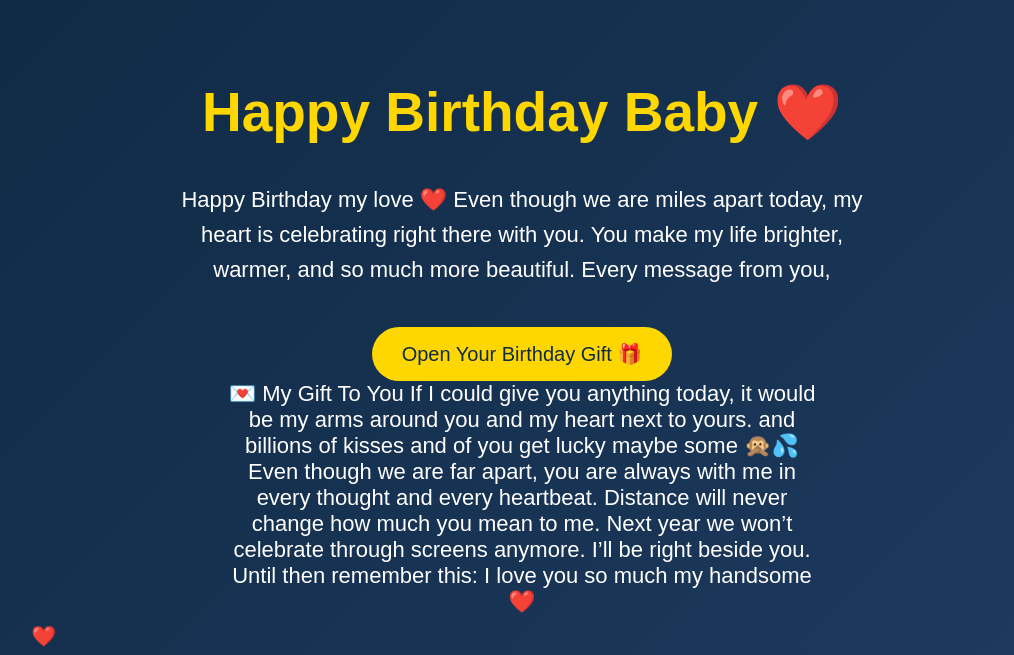
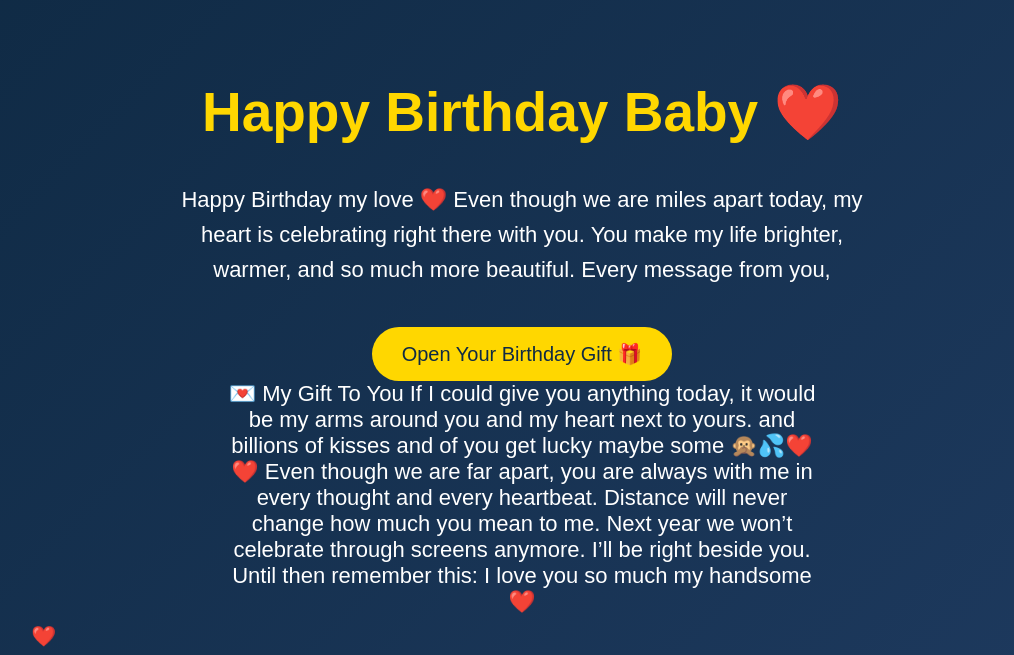
Before and after one commit to nishxoxo99/Birthday-, a plain HTML site: page index.html in a window 1280 px wide. Both pictures are taken after a click on the button "Open Your Birthday Gift 🎁". Shown: the top 655 px of the page, without its empty margins (118-1132 px from the left). Drawn offline with Linux system fonts and the light colour scheme.

Commit message:
Add heart emojis to the message in index.html

```diff
--- a/index.html
+++ b/index.html
@@ -78,7 +78,7 @@ animation: float 6s linear infinite;
 If I could give you anything today,
 it would be my arms around you and my heart next to yours.
 and billions of kisses and of you get lucky maybe
-some 🙊💦
+some 🙊💦❤️❤️
 
 Even though we are far apart,
 you are always with me in every thought and every heartbeat.
```
